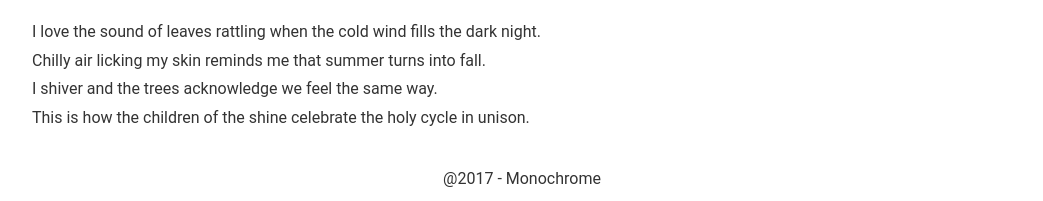
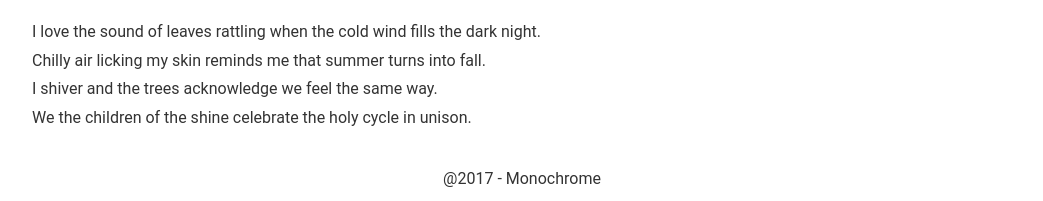
Before and after one commit to kadarakos/blog, a Jekyll site: the page built from _posts/2018-10-24-Cycle.md, in a window 1280 px wide. Shown: the part 716-917 px from the top of the page, without its empty margins (118-1161 px from the left). Built offline with Jekyll 4.4.1, drawn with Linux system fonts in a browser that asks for light colours.

Commit message:
Update 2018-10-24-Cycle.md

```diff
--- a/_posts/2018-10-24-Cycle.md
+++ b/_posts/2018-10-24-Cycle.md
@@ -20,4 +20,4 @@
 I love the sound of leaves rattling when the cold wind fills the dark night.
 Chilly air licking my skin reminds me that summer turns into fall.
 I shiver and the trees acknowledge we feel the same way.
-This is how the children of the shine celebrate the holy cycle in unison.
+We the children of the shine celebrate the holy cycle in unison.
```
